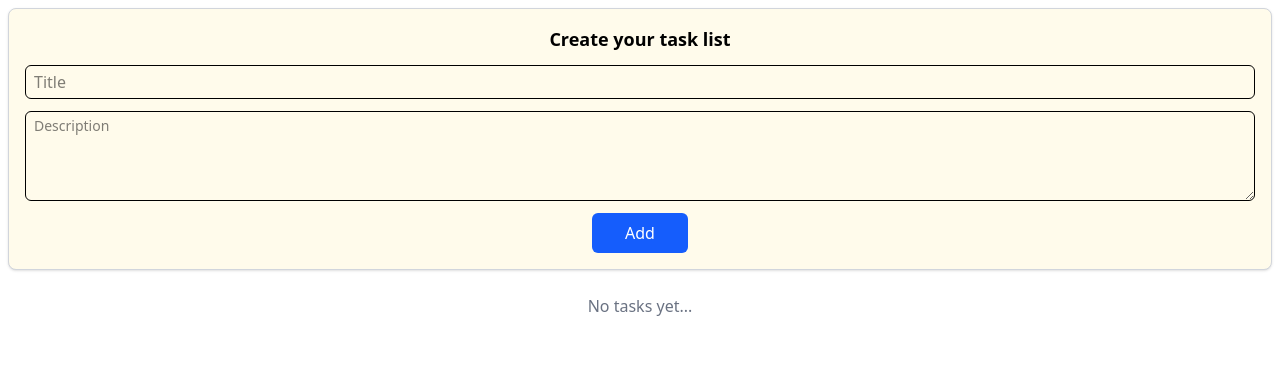
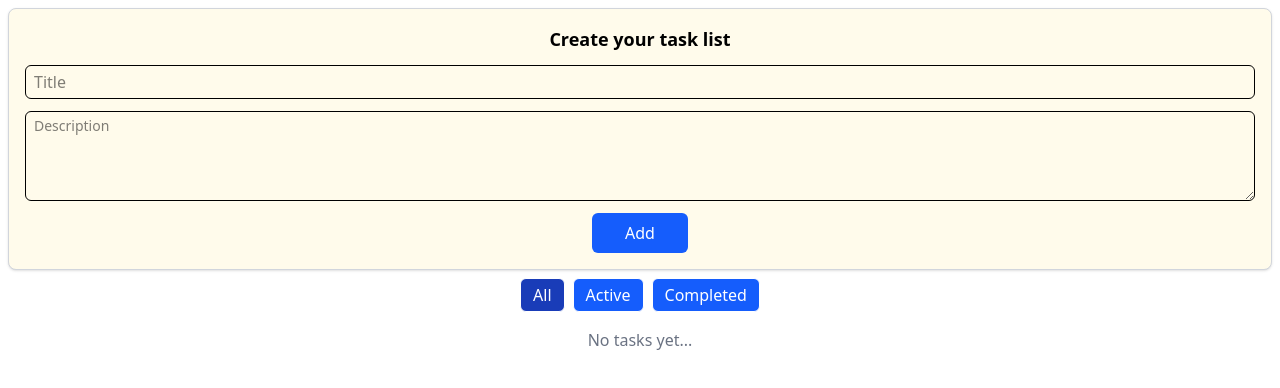
Before and after one commit to Azrim9/task-tracker, a React app: page / in a window 1280 px wide. Shown: the top 388 px of the page. Built offline with nearby package versions, Linux system fonts and the light colour scheme; the HTML template or start-up script is replaced by a standard one.

Commit message:
Added TaskFilterButtons (Filtering options for tasks)

```diff
--- a/src/App.tsx
+++ b/src/App.tsx
@@ -2,9 +2,17 @@ import { useState } from "react";
 import TaskForm from "./components/TaskForm";
 import TaskList from "./components/TaskList";
 import type { Task } from "./types";
+import TaskFilterButtons from "./components/TaskFilterButtons";
 
 function App() {
   const [tasks, setTasks] = useState<Task[]>([]);
+  const [filter, setFilter] = useState<"All" | "Active" | "Completed">("All");
+
+  const filteredTasks = tasks.filter((task) => {
+    if (filter === "Active") return !task.completed;
+    if (filter === "Completed") return task.completed;
+    return task;
+  });
 
   const handleAddTask = (title: string, description: string) => {
     const newTask = {
@@ -45,8 +53,9 @@ function App() {
   return (
     <div>
       <TaskForm onAddTask={handleAddTask} />
+      <TaskFilterButtons currentFilter={filter} onChangeFilter={setFilter} />
       <TaskList
-        tasks={tasks}
+        tasks={filteredTasks}
         onEditTask={handleEditTask}
         onToggleTaskCompleted={handleToggleTaskCompleted}
         onDeleteTask={handleDeleteTask}
--- /dev/null
+++ b/src/components/TaskFilterButtons.tsx
@@ -0,0 +1,32 @@
+const filters = ["All", "Active", "Completed"] as const;
+type FilterType = (typeof filters)[number];
+
+interface TaskFilterButtons {
+  currentFilter: FilterType;
+  onChangeFilter: (newFilter: "All" | "Active" | "Completed") => void;
+}
+
+const TaskFilterButtons: React.FC<TaskFilterButtons> = ({
+  currentFilter,
+  onChangeFilter,
+}) => {
+  return (
+    <div className="flex justify-center gap-2">
+      {filters.map((filter) => (
+        <button
+          onClick={() => onChangeFilter(filter)}
+          className={`border rounded-md px-3 py-1 text-white
+            ${
+              currentFilter === filter
+                ? "bg-blue-800"
+                : "bg-blue-600 hover:bg-blue-500"
+            }`}
+        >
+          {filter}
+        </button>
+      ))}
+    </div>
+  );
+};
+
+export default TaskFilterButtons;
--- a/src/components/TaskItem.tsx
+++ b/src/components/TaskItem.tsx
@@ -33,9 +33,9 @@ const TaskItem: React.FC<TaskItemProps> = ({
     <li className="flex items-center justify-between border border-gray-300 rounded-lg p-3 bg-white shadow-sm w-[98%]">
       <div className="flex items-center gap-3 w-full">
         <input
+          onChange={() => onToggleTaskCompleted(task.id)}
           type="checkbox"
           checked={task.completed}
-          onChange={() => onToggleTaskCompleted(task.id)}
         />
 
         {!isEditing ? (
@@ -68,14 +68,14 @@ const TaskItem: React.FC<TaskItemProps> = ({
 
       <div className="flex gap-1">
         <button
+          onClick={() => handleEditClick()}
           className="bg-blue-600 hover:bg-blue-400 text-white px-2 py-1 rounded-md text-sm"
-          onClick={() => handleEditClick()}
         >
           {!isEditing ? "Edit" : "Save"}
         </button>
         <button
+          onClick={() => onDeleteTask(task.id)}
           className="bg-red-600 hover:bg-red-400 text-white px-2 py-1 rounded-md text-sm"
-          onClick={() => onDeleteTask(task.id)}
         >
           Delete
         </button>
```
